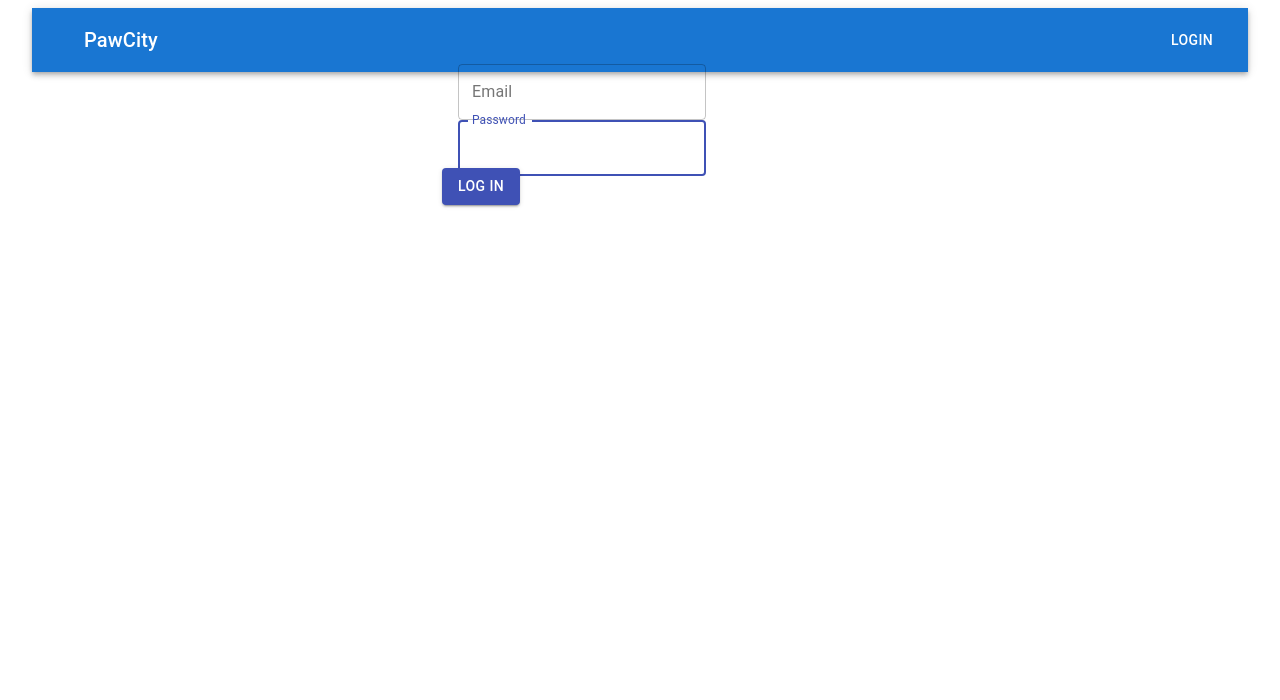
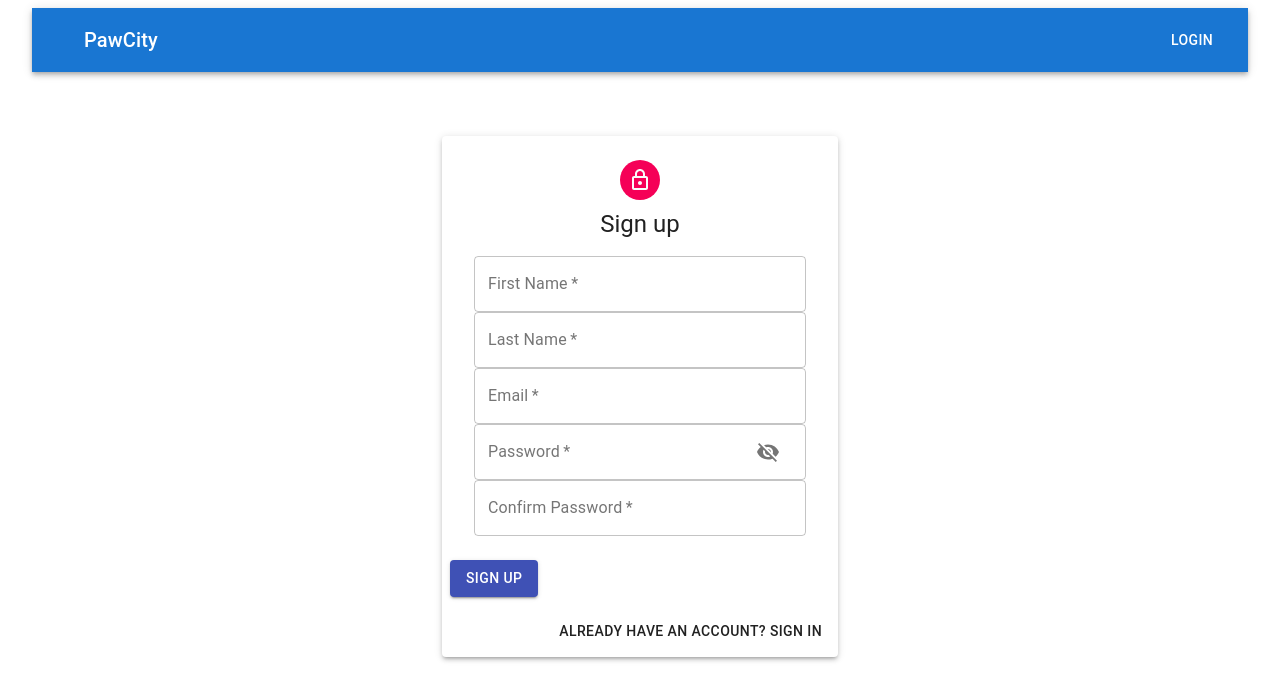
Before and after one commit to Wildcats-GA-Hackathon/PawCity, a React (Create React App) app in the folder client/: page /auth in a window 1280 px wide. Shown: the top 700 px of the page. Built offline with nearby package versions, Linux system fonts and the light colour scheme.

Commit message:
style auth page

```diff
--- a/client/src/components/Form/Form.js
+++ b/client/src/components/Form/Form.js
@@ -1,17 +1,11 @@
 import React, { useEffect, useState } from 'react';
-import {
-	Avatar,
-	Button,
-	Paper,
-	Grid,
-	Typography,
-	Container,
-	TextField,
-} from '@material-ui/core';
-import { grid } from '@mui/system';
+import { Avatar, Button, Paper, Grid, Typography, Container, TextField } from '@material-ui/core';
+import useStyles from './styles';
+import Input from './Input';
+import LockOutlinedIcon from '@material-ui/icons/LockOutlined';
 
 const Form = () => {
-	const [isSignedUp, setSignedUp] = useState(true);
+	const [isSignedUp, setIsSignedUp] = useState(false);
 	// const [isLoggedIn, setIsLoggedIn] = useState(false)
 
 	// useEffect(() => {
@@ -22,80 +16,83 @@ const Form = () => {
 	//     }
 	// }, [])
 
-	const handleChange = () => {};
+	const handleSubmit = () => {
+
+	}
+
+	const switchMode = () => {
+		setIsSignedUp((previsSignedUp) => !previsSignedUp);
+	}
+
+	const handleChange = () => { };
+	const classes = useStyles();
 
 	return (
 		<Container component='main' maxWidth='xs'>
+			<Paper className={classes.paper} elevation={3}>
+				<Avatar className={classes.avatar}>
+					<LockOutlinedIcon />
+				</Avatar>
+				<Typography component="h1" variant="h5">{!isSignedUp ? 'Sign up' : 'Sign in'}</Typography>
+				<form className={classes.form} onSubmit={handleSubmit}>
 					<Grid container spacing={2}>
 						{!isSignedUp ? (
 							<Container>
-						<TextField
+								<Input
 									name='firstName'
 									label='First Name'
 									handleChange={handleChange}
-							variant='outlined'
-							autoFocus
-							fullwidth
 								/>
-						<TextField
+								<Input
 									name='lastName'
 									label='Last Name'
 									handleChange={handleChange}
-							variant='outlined'
-							autoFocus
-							fullwidth
 								/>
-						<TextField
+								<Input
 									name='email'
 									label='Email'
 									handleChange={handleChange}
-							variant='outlined'
-							autoFocus
-							fullwidth
 								/>
-						<TextField
+								<Input
 									name='password'
 									label='Password'
 									handleChange={handleChange}
-							variant='outlined'
-							autoFocus
-							fullwidth
 								/>
-						<TextField
+								<Input
 									name='confirmPassword'
 									label='Confirm Password'
 									handleChange={handleChange}
-							variant='outlined'
-							autoFocus
-							fullwidth
 								/>
 							</Container>
 						) : (
 							<Container>
-						<TextField
+								<Input
 									name='email'
 									label='Email'
 									handleChange={handleChange}
-							variant='outlined'
-							autoFocus
-							fullwidth
 								/>
-						<TextField
+								<Input
 									name='password'
 									label='Password'
 									Log
 									In
 									handleChange={handleChange}
-							variant='outlined'
-							autoFocus
-							fullwidth
 								/>
 							</Container>
 						)}
+						<Button type='submit' fullwidth variant='contained' color='primary' className={classes.submit}>
+							{!isSignedUp ? 'Sign Up' : 'Sign In'}
+						</Button>
+						<Grid container justify="flex-end">
+							<Grid item>
+								<Button onClick={switchMode}>
+									{!isSignedUp ? 'Already have an account? Sign in' : "Don't have an account? Sign Up"}
+								</Button>
 							</Grid>
-			<Button type='submit' fullwidth variant='contained' color='primary'>
-				{!isSignedUp ? 'Sign Up' : 'Log In'}
-			</Button>
+						</Grid>
+					</Grid>
+				</form>
+			</Paper>
 		</Container>
 	);
 
--- /dev/null
+++ b/client/src/components/Form/Input.js
@@ -0,0 +1,31 @@
+import React from 'react';
+import { TextField, Grid, InputAdornment, IconButton } from '@material-ui/core';
+
+import Visibility from '@material-ui/icons/Visibility';
+import VisibilityOff from '@material-ui/icons/VisibilityOff';
+
+const Input = ({ name, handleChange, label, half, autoFocus, type, handleShowPassword }) => (
+    <Grid item xs={12} sm={half ? 6 : 12}>
+        <TextField
+            name={name}
+            onChange={handleChange}
+            variant="outlined"
+            required
+            fullWidth
+            label={label}
+            autoFocus={autoFocus}
+            type={type}
+            InputProps={name === 'password' ? {
+                endAdornment: (
+                    <InputAdornment position="end">
+                        <IconButton onClick={handleShowPassword}>
+                            {type === 'password' ? <Visibility /> : <VisibilityOff />}
+                        </IconButton>
+                    </InputAdornment>
+                ),
+            } : null}
+        />
+    </Grid>
+);
+
+export default Input;
--- a/client/src/components/Form/styles.js
+++ b/client/src/components/Form/styles.js
@@ -0,0 +1,30 @@
+import { makeStyles } from '@material-ui/core/styles';
+
+export default makeStyles((theme) => ({
+    paper: {
+        marginTop: theme.spacing(8),
+        display: 'flex',
+        flexDirection: 'column',
+        alignItems: 'center',
+        padding: theme.spacing(2),
+    },
+    root: {
+        '& .MuiTextField-root': {
+            margin: theme.spacing(1),
+        },
+    },
+    avatar: {
+        margin: theme.spacing(1),
+        backgroundColor: theme.palette.secondary.main,
+    },
+    form: {
+        width: '100%', // Fix IE 11 issue.
+        marginTop: theme.spacing(3),
+    },
+    submit: {
+        margin: theme.spacing(3, 0, 2),
+    },
+    googleButton: {
+        marginBottom: theme.spacing(2),
+    },
+}));
```
Also changed, not shown: 1 other file (tests, documents, lock files or other folders). Lines whose indentation alone changed are shown as unchanged.
